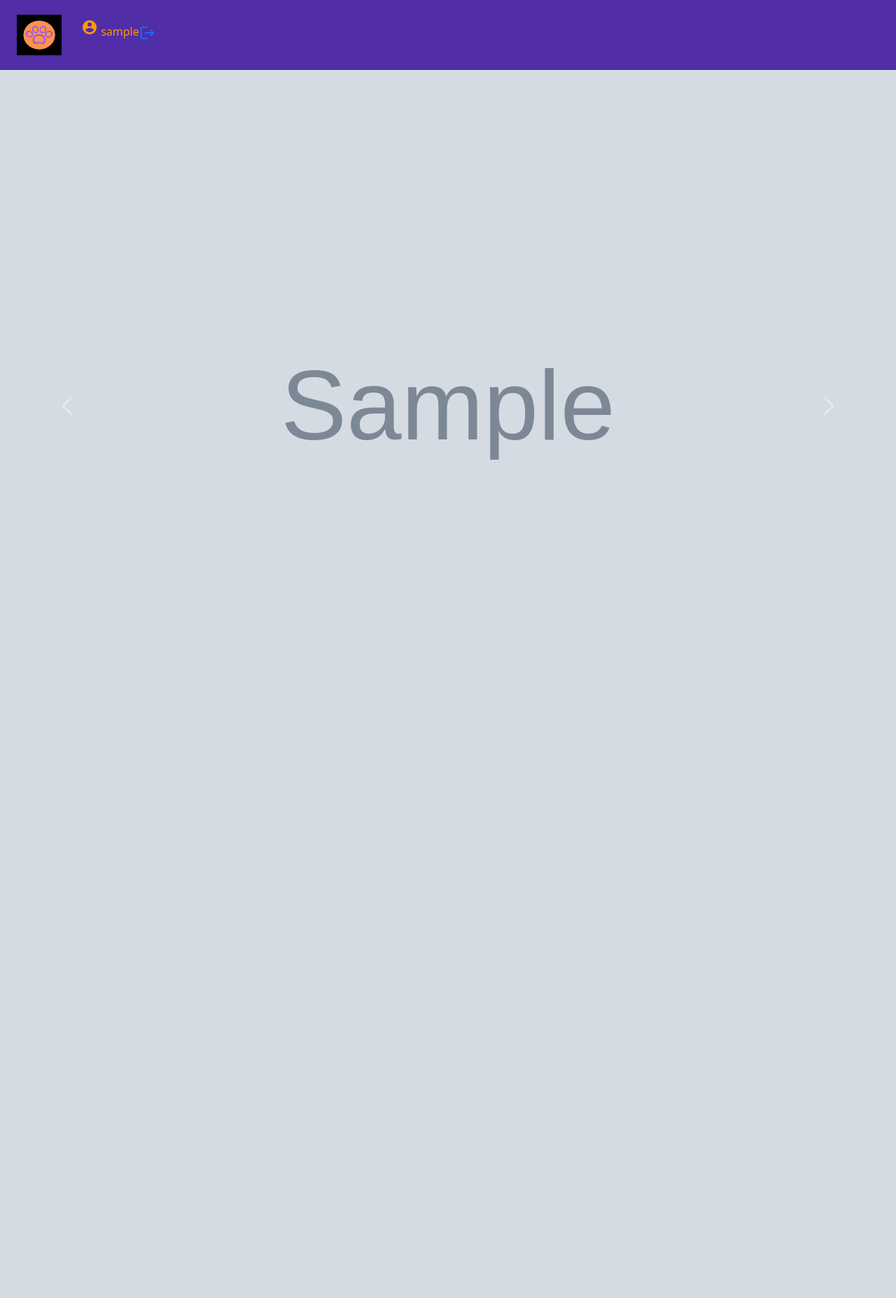
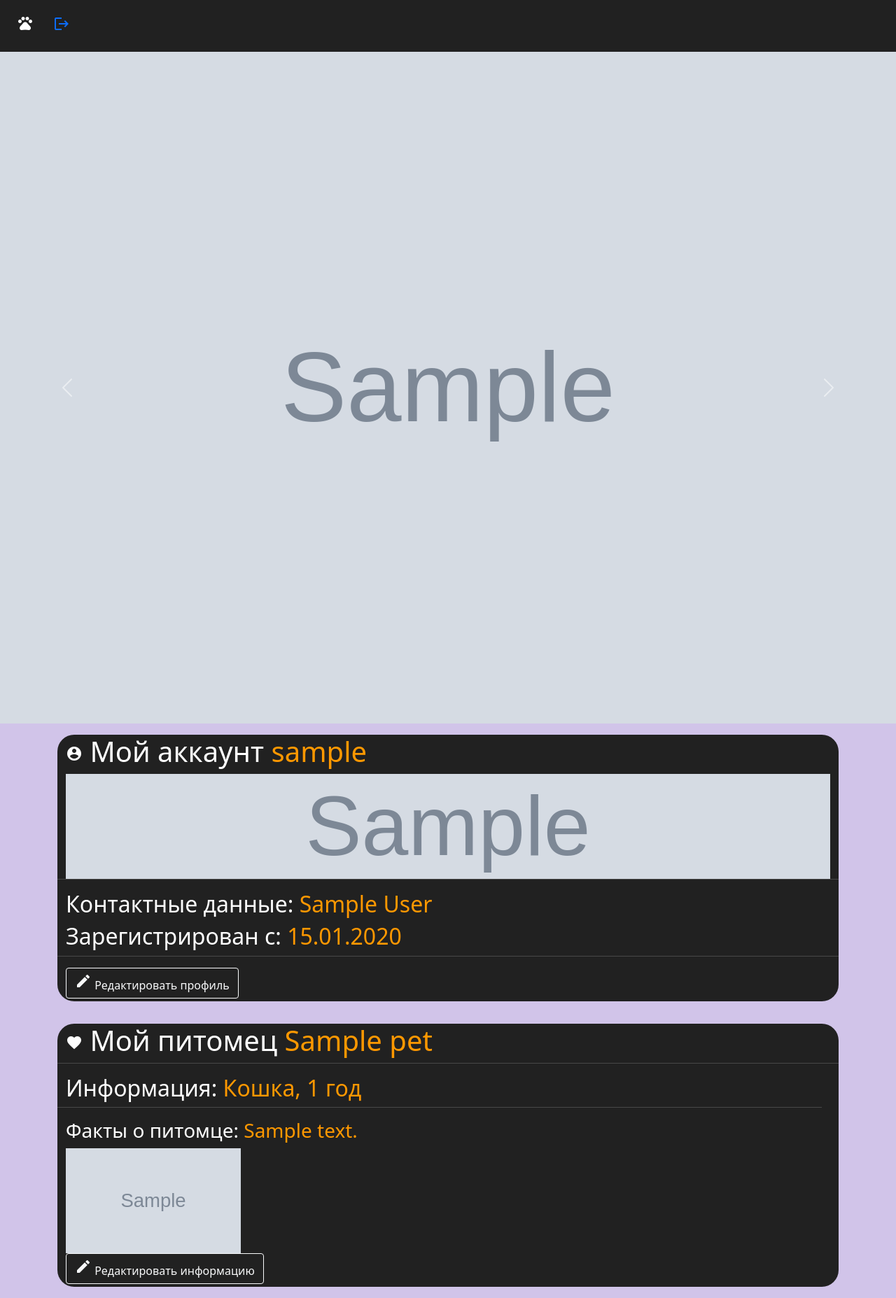
Before and after one commit to Vladislav-Tymchuk/petsclub, a Django app: page / in a window 1280 px wide. Shown: the whole page at 70% size. Before the commit the page ends 657 px from the top, so only its background shows below. Run offline with Django 4.2, Linux system fonts and the light colour scheme; a user stored in the database is signed in; tables that the repository leaves empty hold one stand-in row (values such as "Sample post"); grey boxes marked "Sample" are stand-in pictures.

Commit message:
New auth (custom user)

```diff
--- a/authentication/admin.py
+++ b/authentication/admin.py
@@ -1 +1,4 @@
 from django.contrib import admin
+from .models import CustomUser
+
+admin.site.register(CustomUser)
--- a/authentication/models.py
+++ b/authentication/models.py
@@ -0,0 +1,9 @@
+from django.contrib.auth.models import AbstractUser
+from django.db import models
+
+class CustomUser(AbstractUser):
+    avatar = models.FileField(upload_to='avatars')
+    username = models.TextField(max_length = 17, unique=True)
+    first_name = models.TextField(max_length = 50, blank=True)
+    last_name = models.TextField(max_length = 50, blank=True)
+    email = models.EmailField(unique=True)
--- /dev/null
+++ b/authentication/templates/edit.html
@@ -0,0 +1 @@
+<p>sdfgh</p>
--- a/authentication/urls.py
+++ b/authentication/urls.py
@@ -5,4 +5,5 @@ urlpatterns = [
     path('', views.authenticationView, name='authentication'),
     path('login/', views.loginView, name='login'),
     path('logout/', views.logoutView, name='logout'),
+    path('edit/', views.editView, name='edit'),
 ]
--- a/mainPets/admin.py
+++ b/mainPets/admin.py
@@ -1,5 +1,6 @@
 from django.contrib import admin
-from .models import Banner
+from .models import Banner, Pet
 
 # Register your models here.
 admin.site.register(Banner)
+admin.site.register(Pet)
--- a/mainPets/models.py
+++ b/mainPets/models.py
@@ -1,4 +1,8 @@
 from django.db import models
+from django.contrib.auth.models import User
+from datetime import datetime
+
+from authentication.models import CustomUser
 
 class Banner(models.Model):
     bannerImage = models.ImageField(upload_to="images")
@@ -6,3 +10,48 @@ class Banner(models.Model):
 
     def __str__(self):
         return self.bannerDescription
+
+class Pet(models.Model):
+
+    petChoices = [
+        ('Кошка', 'Кошка'),
+        ('Кот', 'Кот'),
+        ('Собака', 'Собака'),
+        ('Пёс', 'Пёс'),
+    ]
+    pet = models.CharField(
+        max_length=6,
+        choices=petChoices,
+        default='Кошка')
+    petName = models.CharField(max_length=50)
+    petOwner = models.ForeignKey(CustomUser, on_delete=models.CASCADE)
+    petBirthday = models.DateField()
+    petPhoto = models.ImageField(upload_to='pet-images')
+    petBio = models.TextField(max_length=511)
+
+
+    def petAge(self):
+        today = datetime.today()
+        age = today.year - self.petBirthday.year - ((today.month, today.day) < (self.petBirthday.month, self.petBirthday.day))
+
+        return age
+
+    def smartAge(self):
+        age = self.petAge()
+
+        result = ''
+
+        if age < 1:
+            result = 'меньше года'
+        elif age == 1:
+            result =  str(age) + ' год'
+        elif age == 2 or age == 3 or age == 4:
+            result = str(age) + ' года'
+        elif age > 4 and age < 21:
+            result = str(age) + ' лет'
+
+        return result
+
+    def __str__(self):
+
+        return (self.pet + ' ' + self.petName + ' ' + str(self.petAge()))
--- a/mainPets/templates/home.html
+++ b/mainPets/templates/home.html
@@ -6,7 +6,7 @@
 {% block content %}
 
     <main>
-        <div class="">
+        <div>
             <div id="carouselExampleControls" class="carousel slide" data-bs-ride="carousel">
                 <div class="carousel-inner">
                     <div class="carousel-item active">
@@ -31,5 +31,55 @@
 
     </main>
 
+    {% if request.user.is_authenticated %}
+    <div>
+        <div class="container">
+            <div class="row mx-auto justify-content-around">
+                <div class="mt-3 mb-3 col-12 col-sm-12 col-md-12 col-lg-12" style="background: #212121; border-radius: 24px;">
+                    <div class="row">
+                        <h1 style="color: #FFFFFF;"><i class="cart-icon material-icons">account_circle</i> Мой аккаунт <span style="color: #FF9800;">{{person.username}}</span></h1>
+                        {% if person.avatar %}
+                            <img src="{{person.avatar.url}}" class="d-block" width="250" height="150">
+                        {% else %}
+                        {% endif %}
+                        <hr style="color: #BDBDBD;">
+                    </div>
+                    <div class="row">
+                        <h2 style="color: #FFFFFF;">Контактные данные: <span style="color: #FF9800;">{{person.first_name}} {{person.last_name}}</span></h2>
+                        <h2 style="color: #FFFFFF;">Зарегистрирован с: <span style="color: #FF9800;">{{person.date_joined | date:"d.m.Y"}}</span></h2>
+                        <hr style="color: #BDBDBD;">
+                    </div>
+                    <a class="btn btn-outline-light mb-1" href="{% url 'edit' %}"><i class="cart-icon material-icons">mode_edit</i> Редактировать профиль</a>
+                </div>
+                {% if pets %}
+                    {% for pet in pets %}
+                        <div class="mt-3 mb-3 col-12 col-md-12 col-lg-12 col-sm-12" style="background: #212121; border-radius: 24px;">
+                            <div class="row">
+                                <h1 style="color: #FFFFFF;"><i class="cart-icon material-icons">favorite</i> Мой питомец <span style="color: #FF9800;">{{pet.petName}}</span></h1>
+                                    <hr style="color: #BDBDBD;">
+                                    <div class="row">
+                                        <h2 style="color: #FFFFFF;">Информация: <span style="color: #FF9800;">{{pet.pet}}, {{pet.smartAge}}</span></h2>
+                                        <hr style="color: #BDBDBD;">
+                                    </div>
+                                <div class="row">
+                                    <h3 style="color: #FFFFFF;">Факты о питомце: <span style="color: #FF9800;">{{pet.petBio}}</span></h3>
+                                </div>
+                                <div>
+                                    <img src="{{pet.petPhoto.url}}" class="d-block" width="250" height="150"></img>
+                                </div>
+                            </div>
+                            <a class="btn btn-outline-light mb-1"><i class="cart-icon material-icons">mode_edit</i> Редактировать информацию</a>
+                        </div>
+                    {% endfor %}
+                {% else %}
+                {% endif %}
+            </div>
+
+            {% else %}
+            {% endif %}
+        </div>
+
+    </div>
+
 
 {% endblock %}
--- a/mainPets/templates/navbar.html
+++ b/mainPets/templates/navbar.html
@@ -1,10 +1,10 @@
 {% load static %}
-<nav class="navbar navbar-expand-lg navbar-dark" style="background: #512DA8;">
+<nav class="navbar navbar-expand-lg navbar-dark" style="background: #212121;">
     <div class="container-fluid">
       <nav class="navbar navbar-light">
         <div class="container">
           <a class="navbar-brand" href="{% url 'home' %}">
-            <img src="{% static 'images/PetClubBigLogo.png' %}" alt="" width=64" height="58">
+            <i class="cart-icon material-icons">pets</i>
           </a>
         </div>
       </nav>
@@ -13,7 +13,6 @@
       </button>
       <div class="collapse navbar-collapse" id="navbarSupportedContent">
             {% if request.user.is_authenticated %}
-              <p style="color: #FF9800"><i class="cart-icon material-icons">account_circle</i> {{request.user.username}}</p>
               <a href="{% url 'logout' %}"><i class="cart-icon material-icons">logout</i></a>
             {% else %}
               <a href="{% url 'authentication' %}" style="text-decoration: none; font-weight: bold; color: white">ВОЙТИ <i class="cart-icon material-icons">login</i></a>
--- a/mainPets/views.py
+++ b/mainPets/views.py
@@ -1,14 +1,25 @@
-from django.shortcuts import render
-from .models import Banner
+from authentication.models import CustomUser
+from django.shortcuts import get_object_or_404, render
+from .models import Banner, Pet
 
 
 def home(request):
+
     bannerFirst = Banner.objects.all()[0]
     banners = Banner.objects.all()[1:]
-
-
     context = {
         'bannerFirst': bannerFirst,
         'banners': banners,
+        'person': '',
+        'pets': '',
     }
+    person = ''
+    try:
+        person = CustomUser.objects.get(id = request.user.id)
+        pets = Pet.objects.filter(petOwner = person.id)
+        context['person'] = person
+        context['pets'] = pets
+    except Exception:
+        pass
+
     return render(request, 'home.html', context=context)
--- a/petsclubproject/settings.py
+++ b/petsclubproject/settings.py
@@ -39,8 +39,10 @@ INSTALLED_APPS = [
     'django.contrib.staticfiles',
 
     'mainPets',
-    'authentication',
+    'authentication.apps.AuthenticationConfig',
 ]
+
+AUTH_USER_MODEL = 'authentication.CustomUser'
 
 MIDDLEWARE = [
     'django.middleware.security.SecurityMiddleware',
@@ -79,7 +81,7 @@ WSGI_APPLICATION = 'petsclubproject.wsgi.application'
 DATABASES = {
     'default': {
         'ENGINE': 'django.db.backends.postgresql',
-        'NAME': 'pets_db',
+        'NAME': 'petsclub_db',
         'USER': 'postgres',
         'PASSWORD': 'VladosOnProgrammingLikeItachi',
         'HOST': '127.0.0.1',
--- a/petsclubproject/static/base.css
+++ b/petsclubproject/static/base.css
@@ -73,5 +73,5 @@
 }
 
 body {
-    background: #512DA8;
+    background: #D1C4E9;
 }
```
Also changed, not shown: authentication/forms.py (+8 -7 lines), authentication/views.py (+9 -8 lines), authentication/migrations/0001_initial.py, authentication/migrations/0002_alter_customuser_avatar_alter_customuser_first_name_and_more.py (added), authentication/migrations/0002_delete_person.py (deleted), mainPets/migrations/0001_initial.py, mainPets/migrations/0002_alter_banner_bannerimage.py (deleted), mainPets/migrations/0003_alter_banner_bannerimage.py (deleted).
